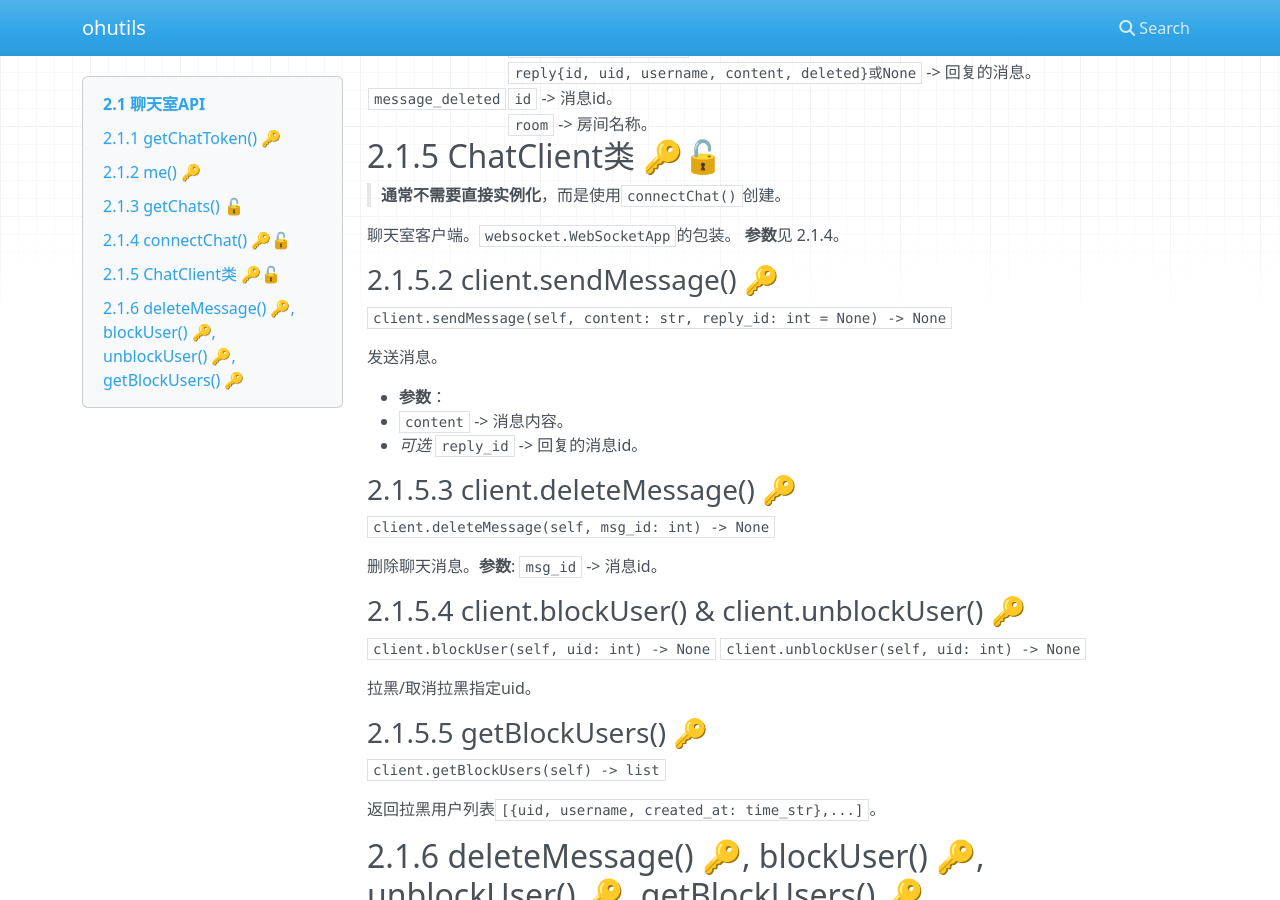
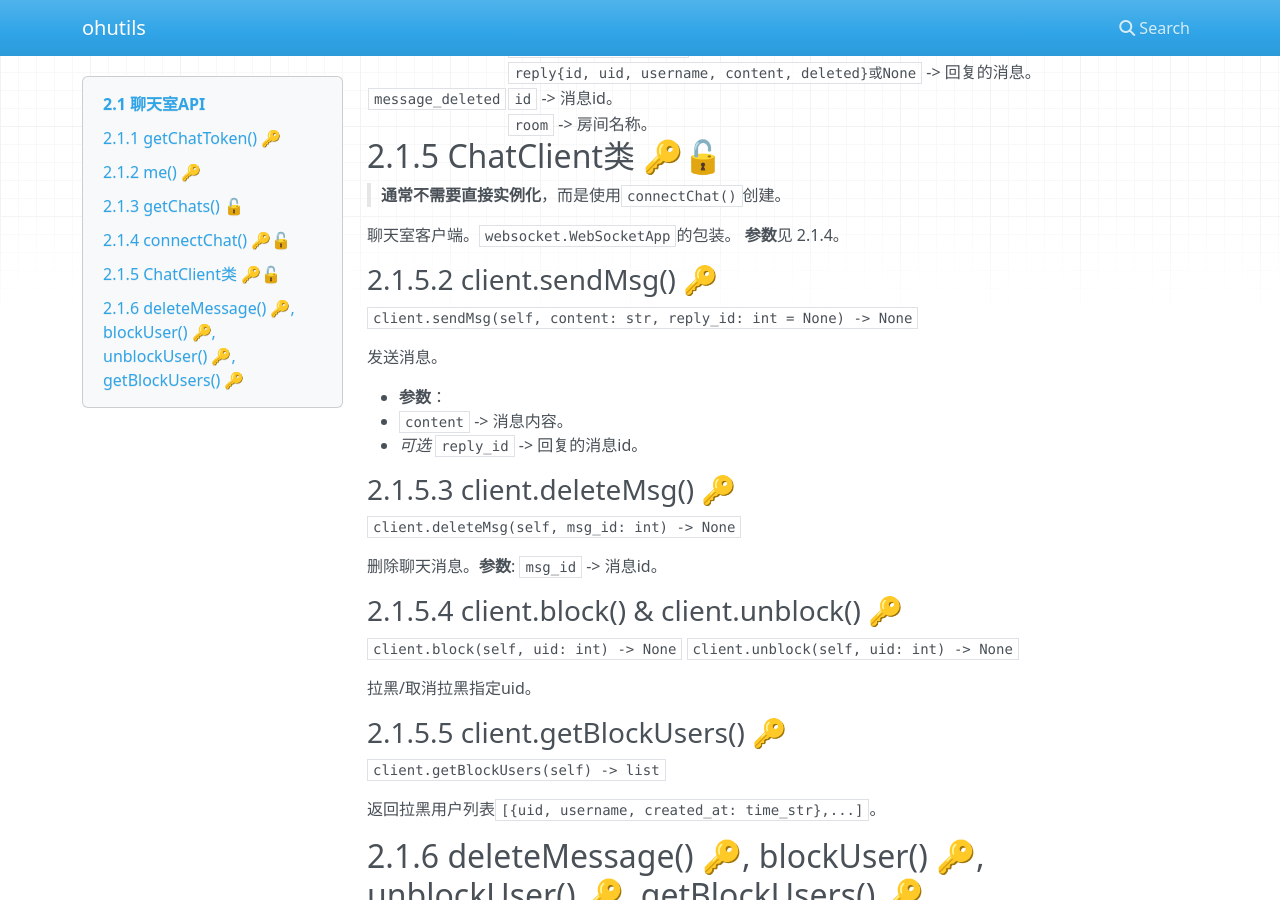
Before and after one commit to snallitnicsAinesataw/ohutils, an MkDocs documentation site: the page built from docs/chat.md, in a window 1280 px wide and 900 px high, scrolled down 2426 px. Built offline with MkDocs 1.6.1, drawn with Linux system fonts in a browser that asks for light colours; nearby versions of some CDN libraries; some of the changed text lies outside the part shown.

Commit message:
edit: misc edit XXV

```diff
--- a/docs/chat.md
+++ b/docs/chat.md
@@ -36,7 +36,7 @@
    - **reply**: `{id: int, uid: int, username: str, content: str, deleted: bool}`。若为`None`则表示不回复消息。
 
 ## 2.1.4 connectChat() 🔑🔓
-`connectChat(room, config, threaded, beat_interval, guest,
+`connectChat(room, config, *, threaded, beat_interval, guest,
 on_open, on_message, on_error, on_close, on_ping, on_pong, on_reconnect, on_chat, on_online_change, on_welcome)
   -> tuple[ChatClient, Thread] | ChatClient`
 
@@ -97,8 +97,8 @@ on_open, on_message, on_error, on_close, on_ping, on_pong, on_reconnect, on_chat
 聊天室客户端。`websocket.WebSocketApp`的包装。
 **参数**见 2.1.4。
 
-### 2.1.5.2 client.sendMessage() 🔑
-`client.sendMessage(self, content: str, reply_id: int = None) -> None`
+### 2.1.5.2 client.sendMsg() 🔑
+`client.sendMsg(self, content: str, reply_id: int = None) -> None`
 
 发送消息。
 
@@ -106,17 +106,17 @@ on_open, on_message, on_error, on_close, on_ping, on_pong, on_reconnect, on_chat
    - `content` -> 消息内容。
    - *可选* `reply_id` -> 回复的消息id。
 
-### 2.1.5.3 client.deleteMessage() 🔑
-`client.deleteMessage(self, msg_id: int) -> None`
+### 2.1.5.3 client.deleteMsg() 🔑
+`client.deleteMsg(self, msg_id: int) -> None`
 
 删除聊天消息。**参数**: `msg_id` -> 消息id。
 
-### 2.1.5.4 client.blockUser() & client.unblockUser() 🔑
-`client.blockUser(self, uid: int) -> None` `client.unblockUser(self, uid: int) -> None`
+### 2.1.5.4 client.block() & client.unblock() 🔑
+`client.block(self, uid: int) -> None` `client.unblock(self, uid: int) -> None`
 
 拉黑/取消拉黑指定uid。
 
-### 2.1.5.5 getBlockUsers() 🔑
+### 2.1.5.5 client.getBlockUsers() 🔑
 `client.getBlockUsers(self) -> list`
 
 返回拉黑用户列表`[{uid, username, created_at: time_str},...]`。
```
Also changed, not shown: other parts of docs/chat.md (+3 -3 lines), docs/_devnote.md (+2 -1 lines), docs/exceptions.md (+1 -1 lines), 5 other files.
